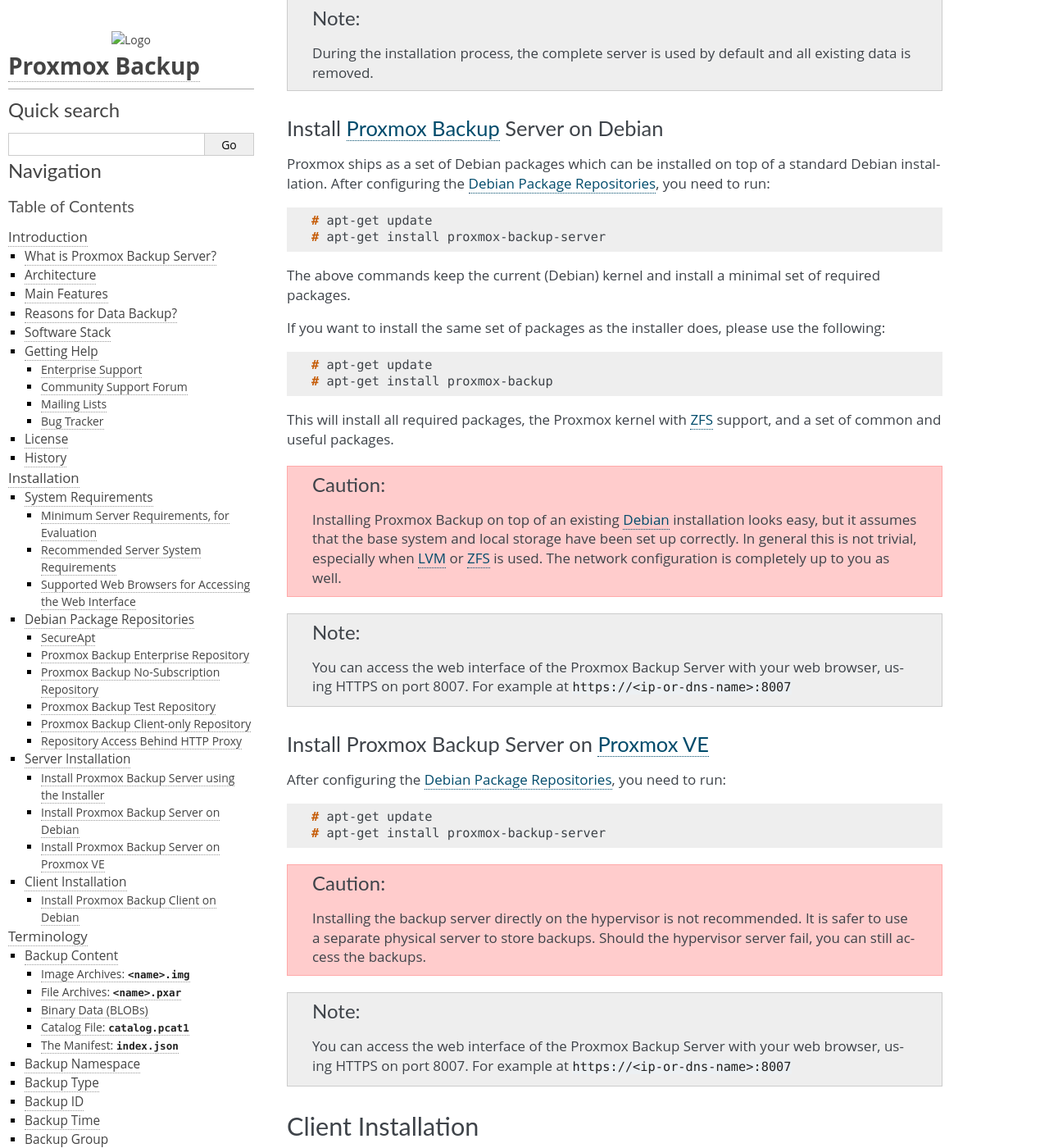
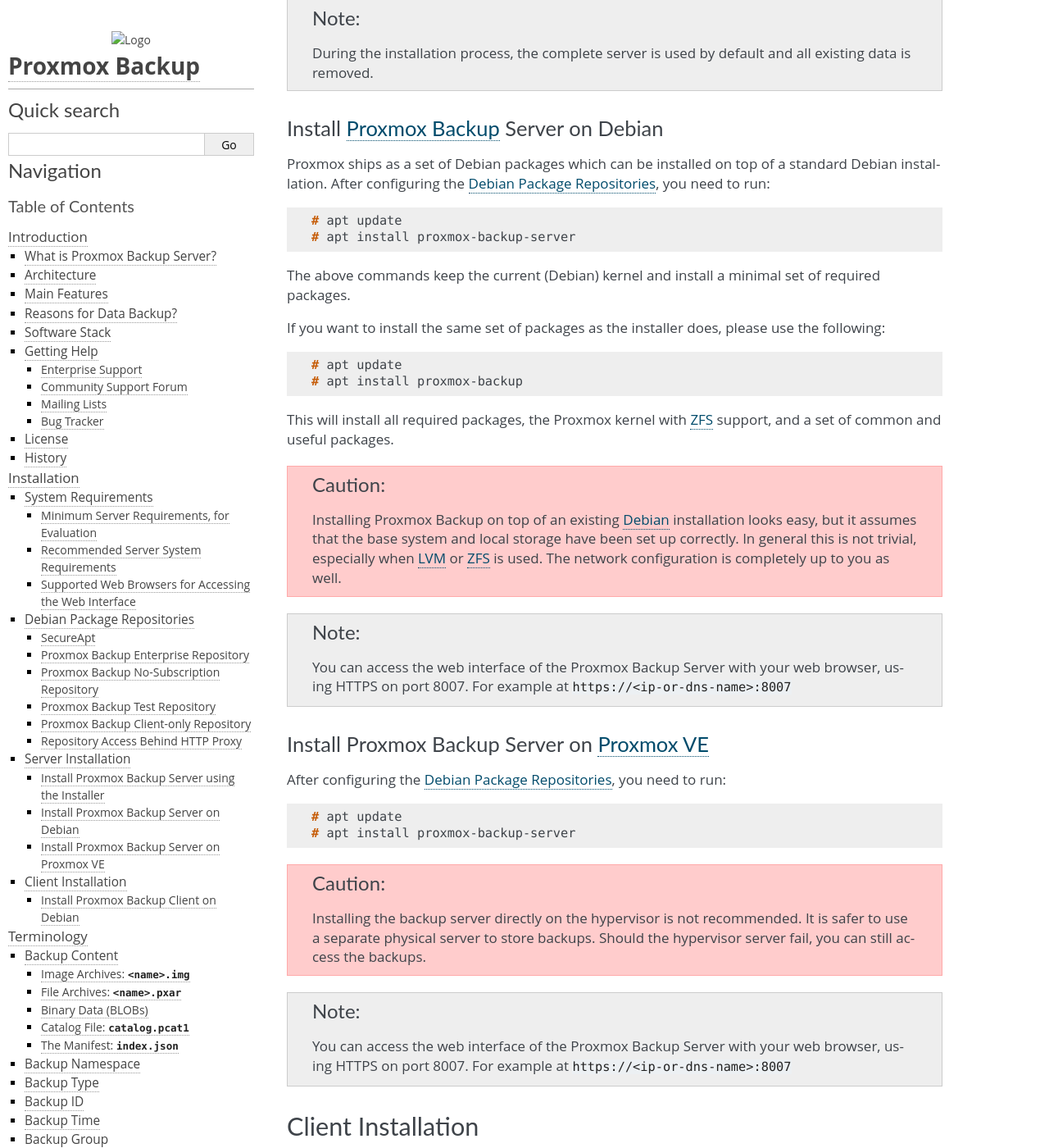
Before and after one commit to rikka-chunibyo/PBS-X, a Sphinx documentation site: the page built from docs/installation.rst, in a window 1280 px wide and 1400 px high, scrolled down 6079 px. Shown: the whole window at 82% size. Built offline with Sphinx 7.4.7, drawn with Linux system fonts in a browser that asks for light colours.

Commit message:
docs: s/apt-get/apt due to interactive use
Signed-off-by: Alexander Zeidler <a.zeidler@proxmox.com>

```diff
--- a/docs/installation.rst
+++ b/docs/installation.rst
@@ -60,8 +60,8 @@ standard Debian installation. After configuring the
 
 .. code-block:: console
 
-  # apt-get update
-  # apt-get install proxmox-backup-server
+  # apt update
+  # apt install proxmox-backup-server
 
 The above commands keep the current (Debian) kernel and install a minimal
 set of required packages.
@@ -71,8 +71,8 @@ does, please use the following:
 
 .. code-block:: console
 
-  # apt-get update
-  # apt-get install proxmox-backup
+  # apt update
+  # apt install proxmox-backup
 
 This will install all required packages, the Proxmox kernel with ZFS_
 support, and a set of common and useful packages.
@@ -95,8 +95,8 @@ After configuring the
 
 .. code-block:: console
 
-  # apt-get update
-  # apt-get install proxmox-backup-server
+  # apt update
+  # apt install proxmox-backup-server
 
 .. caution:: Installing the backup server directly on the hypervisor
    is not recommended. It is safer to use a separate physical
@@ -119,8 +119,8 @@ you need to run:
 
 .. code-block:: console
 
-  # apt-get update
-  # apt-get install proxmox-backup-client
+  # apt update
+  # apt install proxmox-backup-client
 
 
 .. note:: The client-only repository should be usable by most recent Debian and
```
